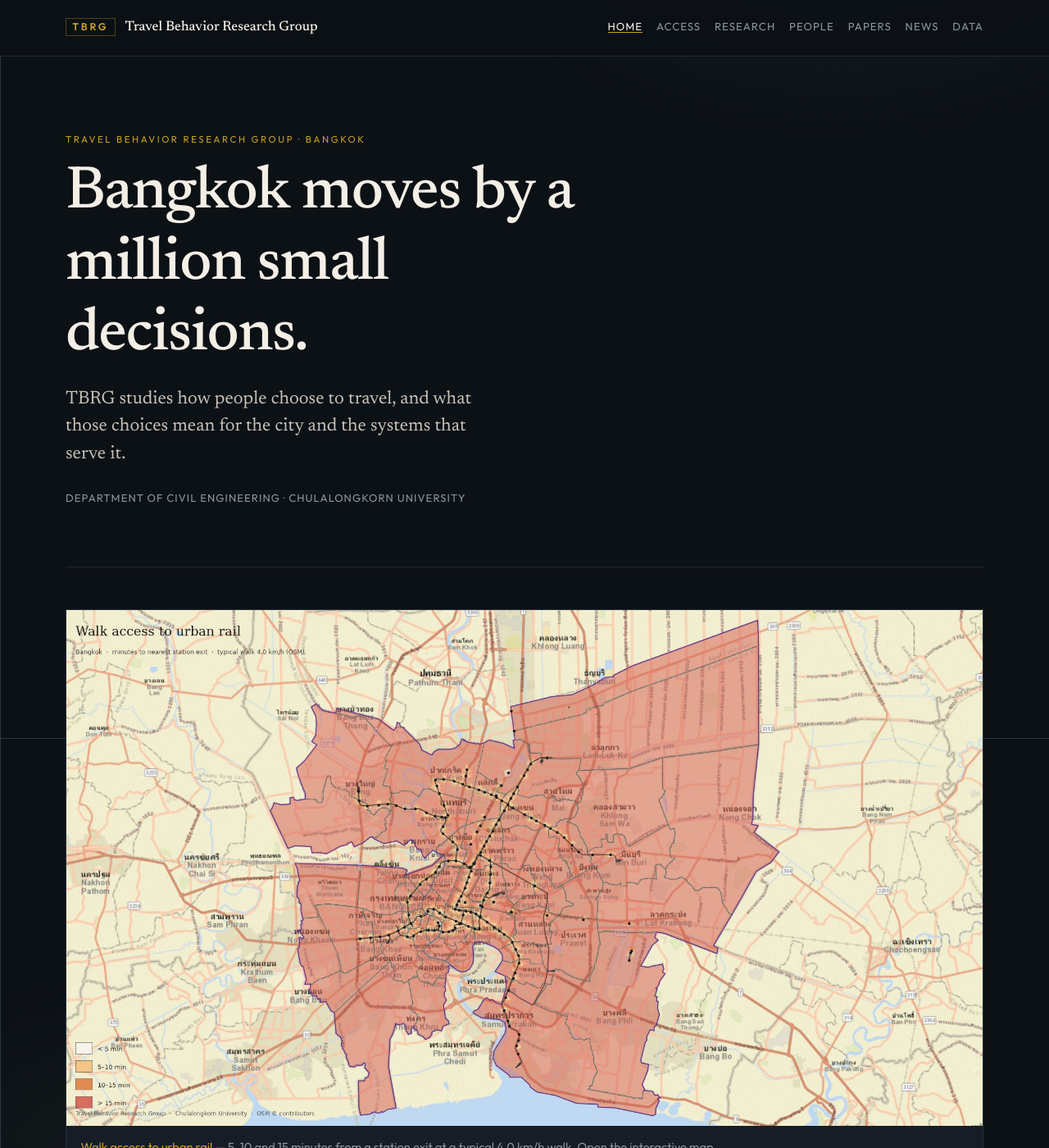
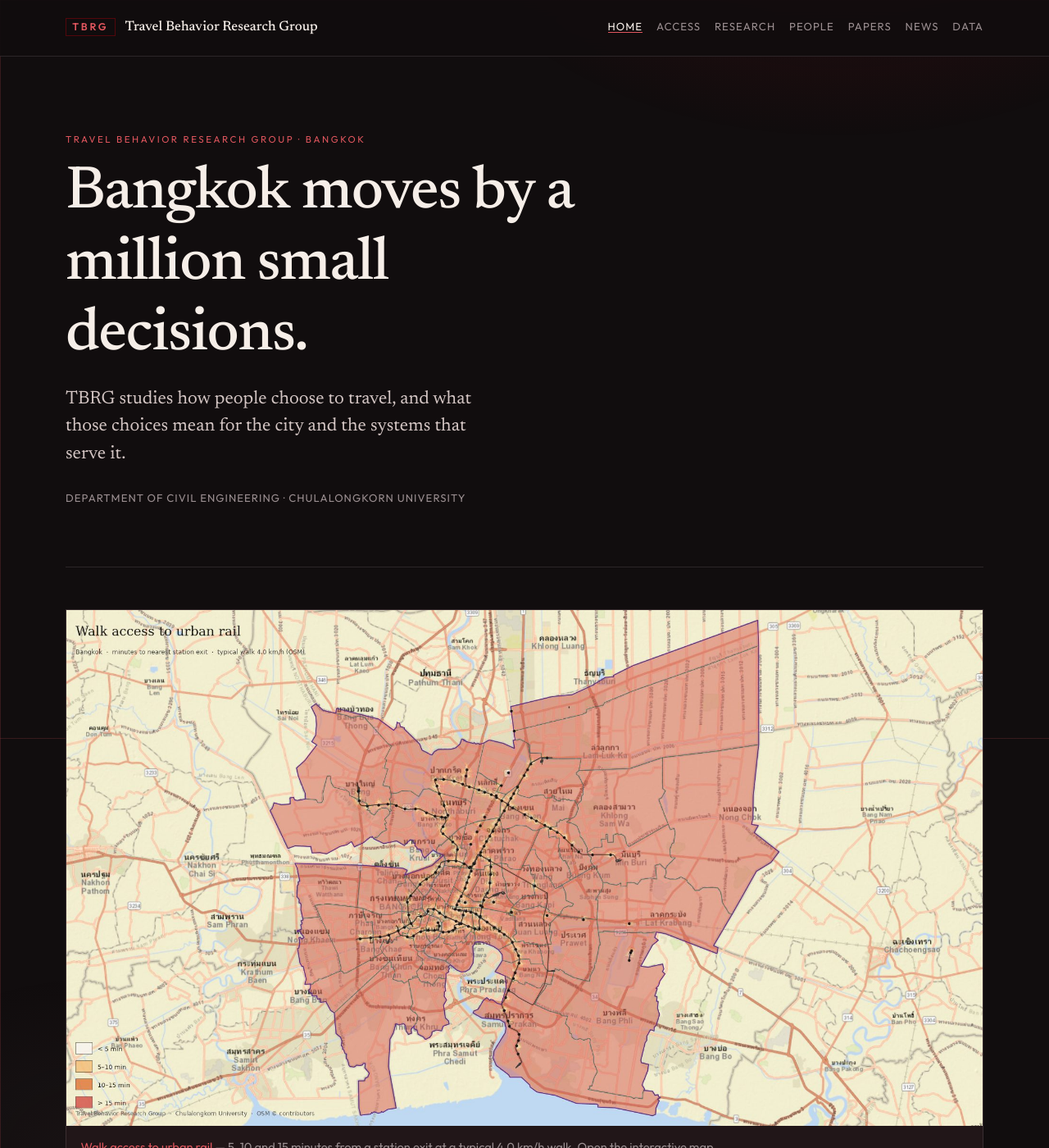
Before and after one commit to pongsun-b/TravBhv, a Jekyll site: the page built from _pages/home.html, in a window 1280 px wide and 1400 px high. Shown: the whole window at 82% size. Built offline with Jekyll 4.4.1, drawn with Linux system fonts in a browser that asks for light colours.

Commit message:
Retint the site to ARIISE crimson instead of amber.
Keep the dark editorial layout. Accents follow the neighbour unit’s
primary #8B050D, with a lifted crimson for links on charcoal.

```diff
--- a/css/tbrg.css
+++ b/css/tbrg.css
@@ -1,21 +1,25 @@
 /* TBRG — dark transport-editorial
-   Charcoal ground, off-white serif headlines, geometric sans UI,
-   faint steel-blue map-grid, thin amber accents. */
+   Warm charcoal ground, off-white serif headlines, geometric sans UI.
+   Accent follows ARIISE (eng.chula neighbour): primary #8B050D,
+   logo red #b7000b, soft #ffbdc1, taupe #504B4C / #B7AFB2.
+   --accent is a lifted crimson so links still read on charcoal. */
 
 :root {
-  --bg: #0c1116;
-  --bg-raised: #121820;
-  --bg-card: #161d26;
-  --ink: #f4efe6;
-  --ink-soft: #c9c3b8;
-  --muted: #8b95a0;
-  --line: rgba(150, 175, 198, 0.14);
-  --line-strong: rgba(201, 162, 39, 0.35);
-  --accent: #c9a227;
-  --accent-hover: #e0bc4a;
-  --steel: rgba(120, 155, 185, 0.08);
-  --steel-line: rgba(120, 155, 185, 0.11);
-  --steel-artery: rgba(120, 155, 185, 0.18);
+  --bg: #110d0e;
+  --bg-raised: #1a1314;
+  --bg-card: #211618;
+  --bg-glass: rgba(17, 13, 14, 0.9);
+  --ink: #f6eee8;
+  --ink-soft: #d4c6c4;
+  --muted: #9a8e90;
+  --line: rgba(183, 175, 178, 0.16);
+  --line-strong: rgba(139, 5, 13, 0.55);
+  --brand: #8b050d;
+  --accent: #e0565e;
+  --accent-hover: #ffbdc1;
+  --steel: rgba(139, 5, 13, 0.07);
+  --steel-line: rgba(183, 175, 178, 0.1);
+  --steel-artery: rgba(183, 0, 11, 0.14);
   --serif: "Newsreader", "Iowan Old Style", "Palatino Linotype", Palatino, Georgia, serif;
   --sans: "Outfit", "Avenir Next", "Segoe UI", sans-serif;
   --wrap: min(1120px, calc(100% - 3rem));
@@ -60,8 +64,8 @@ body::before {
   pointer-events: none;
   z-index: 0;
   background:
-    radial-gradient(ellipse 70% 40% at 80% -10%, rgba(90, 120, 150, 0.16), transparent 55%),
-    radial-gradient(ellipse 50% 30% at 10% 100%, rgba(80, 100, 80, 0.08), transparent 50%);
+    radial-gradient(ellipse 70% 40% at 80% -10%, rgba(139, 5, 13, 0.22), transparent 55%),
+    radial-gradient(ellipse 50% 30% at 10% 100%, rgba(80, 64, 66, 0.12), transparent 50%);
 }
 
 body > * { position: relative; z-index: 1; }
@@ -118,7 +122,7 @@ main { flex: 1 0 auto; padding: 2.5rem 0 5rem; }
 /* Header */
 .site-header {
   border-bottom: 1px solid var(--line);
-  background: rgba(12, 17, 22, 0.88);
+  background: var(--bg-glass);
   backdrop-filter: blur(12px);
   position: sticky;
   top: 0;
@@ -204,7 +208,7 @@ main { flex: 1 0 auto; padding: 2.5rem 0 5rem; }
 .site-footer {
   border-top: 1px solid var(--line);
   padding: 2.75rem 0 2.4rem;
-  background: rgba(12, 17, 22, 0.92);
+  background: var(--bg-glass);
   margin-top: auto;
 }
 .footer-grid {
@@ -330,7 +334,7 @@ main { flex: 1 0 auto; padding: 2.5rem 0 5rem; }
   min-width: 0;
   background: var(--bg-card);
   border: 1px solid var(--line);
-  border-top: 2px solid var(--accent);
+  border-top: 2px solid var(--brand);
   padding: 1.2rem 1.15rem 1.3rem;
 }
 .pillar h3 {
@@ -374,7 +378,7 @@ main { flex: 1 0 auto; padding: 2.5rem 0 5rem; }
   width: 88px;
   height: 110px;
   object-fit: cover;
-  background: #1b2430;
+  background: var(--bg-raised);
   border: 1px solid var(--line);
 }
 .person-fallback {
@@ -591,7 +595,7 @@ main:has(.embed-page) { padding-top: 0; }
   top: 1rem;
   left: 1rem;
   z-index: 1100;
-  background: rgba(12, 17, 22, 0.92);
+  background: var(--bg-glass);
   color: var(--ink-soft);
   border: 1px solid var(--line);
   padding: 0.9rem 1rem 1rem;
@@ -659,7 +663,7 @@ main:has(.embed-page) { padding-top: 0; }
     display: none;
     position: absolute;
     left: 0; right: 0; top: 100%;
-    background: #0e141b;
+    background: var(--bg-raised);
     border-bottom: 1px solid var(--line);
     padding: 0.5rem 1rem 1rem;
   }
```
